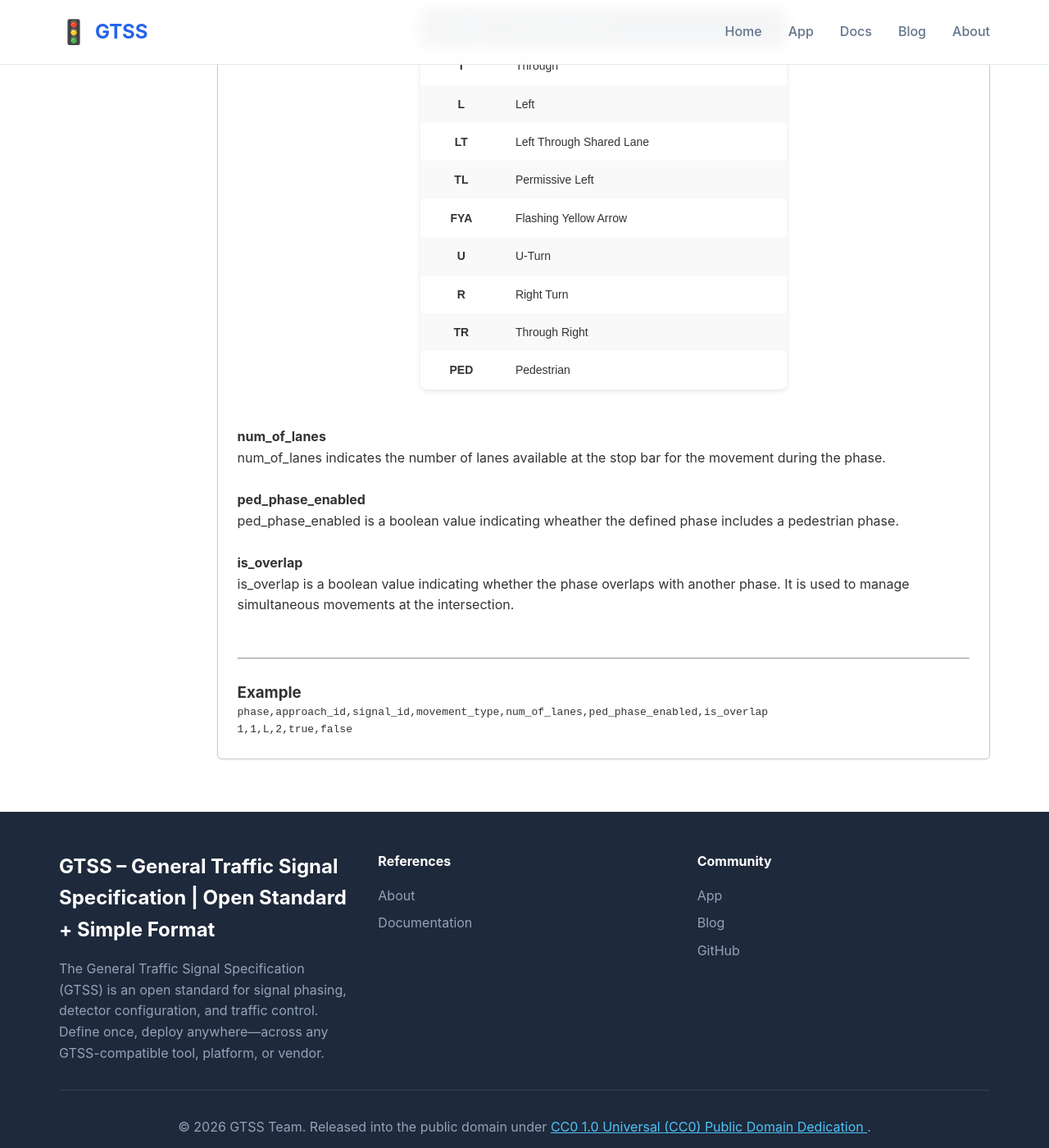
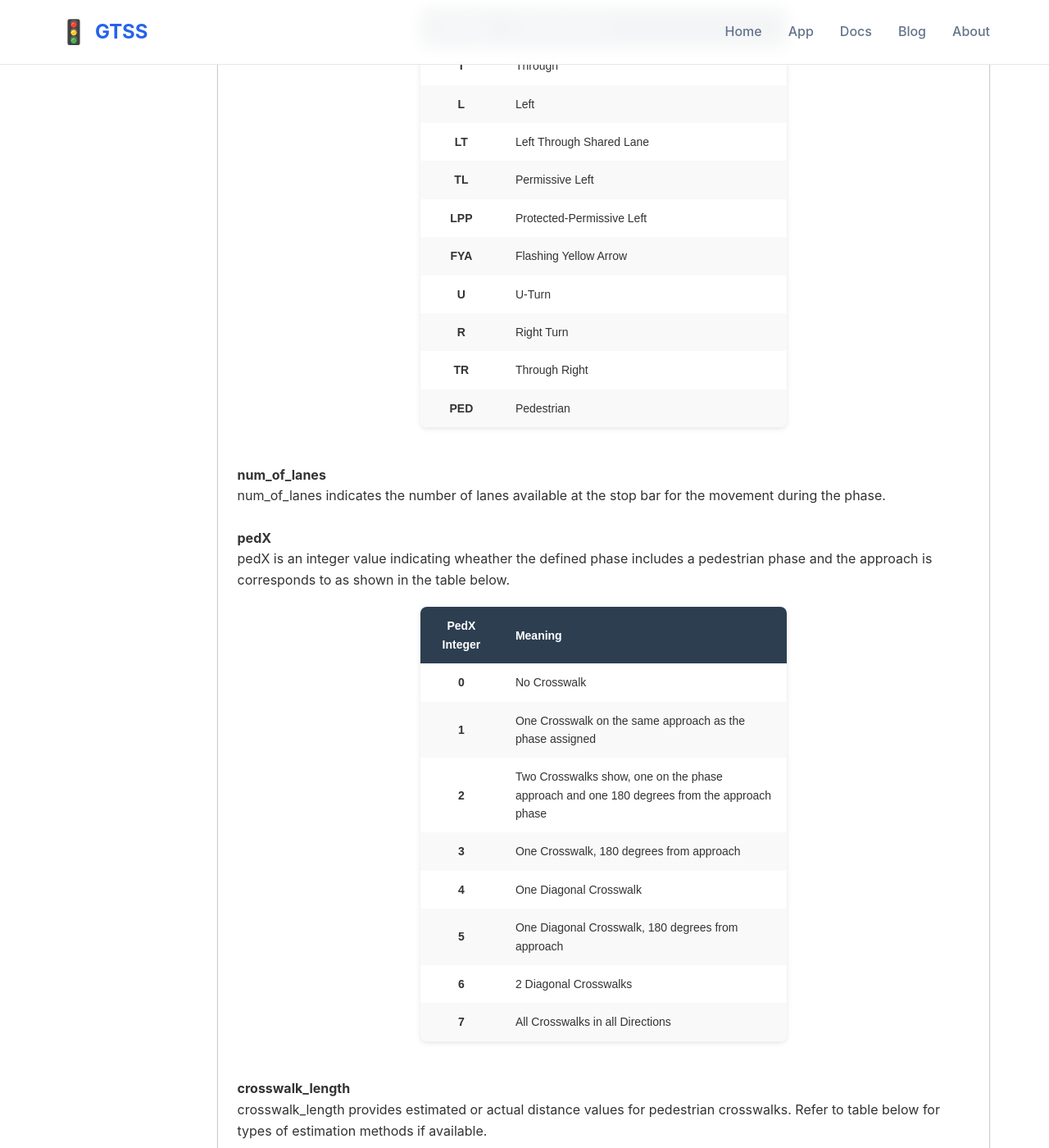
Before and after one commit to redmond2742/GTSS, a Jekyll site: the page built from documentation/phases.md, in a window 1280 px wide and 1400 px high, scrolled down 852 px. Shown: the whole window at 82% size. Built offline with Jekyll 4.4.1, drawn with Linux system fonts in a browser that asks for light colours; some of the changed text lies outside the part shown.

```diff
--- a/documentation/phases.md
+++ b/documentation/phases.md
@@ -86,6 +86,7 @@ movement_type describes the type of movement allowed during the phase, such as "
     <tr><td>L</td><td>Left</td></tr>
     <tr><td>LT</td><td>Left Through Shared Lane</td></tr>
     <tr><td>TL</td><td>Permissive Left</td></tr>
+    <tr><td>LPP</td><td>Protected-Permissive Left</td></tr>
     <tr><td>FYA</td><td>Flashing Yellow Arrow</td></tr>
     <tr><td>U</td><td>U-Turn</td></tr>
     <tr><td>R</td><td>Right Turn</td></tr>
@@ -103,16 +104,126 @@ num_of_lanes indicates the number of lanes available at the stop bar for the mov
 
 <br>
 
-#### ped_phase_enabled
+#### pedX
 
+pedX is an integer value indicating wheather the defined phase includes a pedestrian phase and the approach is corresponds to as shown in the table below.
 
-ped_phase_enabled is a boolean value indicating wheather the defined phase includes a pedestrian phase.
+<style>
+  table {
+    width: 50%;
+    border-collapse: collapse;
+    font-family: Arial, sans-serif;
+    font-size: 14px;
+    margin: 20px 0;
+    box-shadow: 0 2px 6px rgba(0,0,0,0.1);
+    border-radius: 8px;
+    overflow: hidden;
+  }
+
+  thead {
+    background: #2c3e50;
+    color: #fff;
+    text-align: left;
+  }
+
+  th, td {
+    padding: 12px 16px;
+  }
+
+  tbody tr:nth-child(even) {
+    background: #f9f9f9;
+  }
+
+  tbody tr:hover {
+    background: #eaf2f8;
+  }
+
+  th:first-child, td:first-child {
+    font-weight: bold;
+    text-align: center;
+    width: 100px;
+  }
+</style>
+<center>
+<table>
+  <thead>
+    <tr>
+      <th>PedX Integer</th>
+      <th>Meaning</th>
+    </tr>
+  </thead>
+  <tbody>
+    <tr><td>0</td><td>No Crosswalk</td></tr>
+    <tr><td>1</td><td>One Crosswalk on the same approach as the phase assigned</td></tr>
+    <tr><td>2</td><td>Two Crosswalks show, one on the phase approach and one 180 degrees from the approach phase</td></tr>
+    <tr><td>3</td><td>One Crosswalk, 180 degrees from approach</td></tr>
+    <tr><td>4</td><td>One Diagonal Crosswalk</td></tr>
+    <tr><td>5</td><td>One Diagonal Crosswalk, 180 degrees from approach</td></tr>
+    <tr><td>6</td><td>2 Diagonal Crosswalks</td></tr>
+    <tr><td>7</td><td>All Crosswalks in all Directions</td></tr>
+
+  </tbody>
+</table>
+</center>
 
 <br>
 
-#### is_overlap
+#### crosswalk_length
 
-is_overlap is a boolean value indicating whether the phase overlaps with another phase. It is used to manage simultaneous movements at the intersection.
+crosswalk_length provides estimated or actual distance values for pedestrian crosswalks. Refer to table below for types of estimation methods if available.
+
+<style>
+  table {
+    width: 50%;
+    border-collapse: collapse;
+    font-family: Arial, sans-serif;
+    font-size: 14px;
+    margin: 20px 0;
+    box-shadow: 0 2px 6px rgba(0,0,0,0.1);
+    border-radius: 8px;
+    overflow: hidden;
+  }
+
+  thead {
+    background: #2c3e50;
+    color: #fff;
+    text-align: left;
+  }
+
+  th, td {
+    padding: 12px 16px;
+  }
+
+  tbody tr:nth-child(even) {
+    background: #f9f9f9;
+  }
+
+  tbody tr:hover {
+    background: #eaf2f8;
+  }
+
+  th:first-child, td:first-child {
+    font-weight: bold;
+    text-align: center;
+    width: 100px;
+  }
+</style>
+<center>
+<table>
+  <thead>
+    <tr>
+      <th>Crosswalk_Length Encoding</th>
+      <th>Meaning</th>
+    </tr>
+  </thead>
+  <tbody>
+    <tr><td>LE-#</td><td>Lane Estimated crosswalk distance (automatically calculated)</td></tr>
+    <tr><td>TE-#</td><td>Time Estimated crosswalk distance (if available, prefer to select the shorter of LE and TE)</td></tr>
+    <tr><td>#</td><td>Measured crosswalk distance in feet. This overrides lane and time estimated lengths</td></tr>
+
+  </tbody>
+</table>
+</center>
 
 <br>
 <br>
```
Also changed, not shown: _posts/2026-01-04-updates-to-gtss-with-version1.1.md (renamed from _posts/2025-01-04-updates-to-gtss-with-version1.1.md, +1 -1 lines), _posts/2026-07-08-updates-to-gtss-with-version1.2.md (added, +80 -0 lines), documentation/approaches.md (+60 -3 lines), documentation/basic_timings.md (+1 -3 lines).
